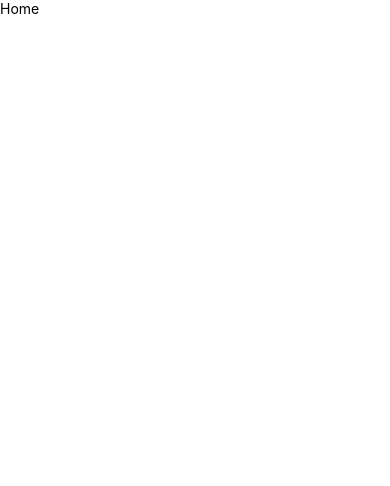
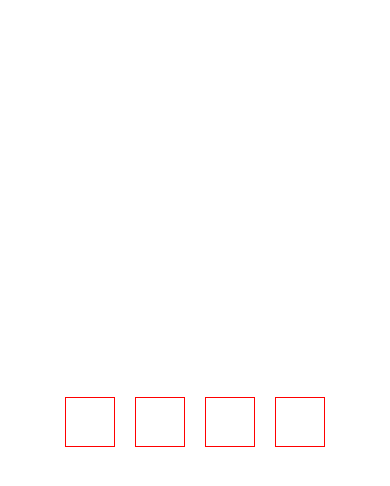
Before and after one commit to antinucleus/pomo, a React Native app: screen / in a window 390 px wide. Shown: the top 486 px of the page. Built offline with nearby package versions, Linux system fonts and the light colour scheme.

Commit message:
fix(DigitBox):add digitBox component that only accept one number fix(Digits):add digit component that render 4 digitBox, fix(Screen):add style props for passing extra props,

```diff
--- /dev/null
+++ b/app/components/DigitBox.js
@@ -0,0 +1,34 @@
+import React, { useState } from 'react';
+import { TextInput, StyleSheet } from "react-native"
+const DigitBox = ({ id, setId, reff, nextRef }) => {
+  const [value, setValue] = useState("")
+  const handleValueChange = (e) => {
+    id === 1 ? setValue(e.replace(/[^1-9]/g, '')) : setValue(e.replace(/[^0-9]/g, ''))
+    nextRef?.current?.focus()
+  }
+  return (
+    <TextInput
+      ref={reff}
+      returnKeyType='next'
+      selectTextOnFocus
+      maxLength={1}
+      keyboardType='numeric'
+      style={styles.textInput}
+      value={value}
+      onFocus={() => setId(id)}
+      onChangeText={handleValueChange}
+    />
+  )
+};
+const styles = StyleSheet.create({
+  textInput: {
+    borderColor: "red",
+    borderWidth: 1,
+    textAlign: "center",
+    width: 50,
+    height: 50,
+    marginHorizontal: 10
+  }
+})
+
+export default DigitBox;
--- /dev/null
+++ b/app/components/Digits.js
@@ -0,0 +1,31 @@
+import React, { useState, useRef } from 'react';
+import { StyleSheet, View } from 'react-native';
+import DigitBox from './DigitBox';
+const Digits = () => {
+    const nextRef = useRef();
+    const [id, setId] = useState(1)
+    return (
+        <View style={styles.digitContainer} >
+            {
+                [1, 2, 3, 4].map(i =>
+                    <DigitBox
+                        key={String(i)}
+                        id={i}
+                        setId={setId}
+                        nextRef={nextRef}
+                        reff={id + 1 === i ? nextRef : null}
+                    />)
+            }
+        </View>
+    )
+};
+const styles = StyleSheet.create({
+    digitContainer: {
+        flex: 1,
+        flexDirection: "row",
+        justifyContent: "center",
+        alignItems: "center"
+    }
+})
+
+export default Digits;
--- a/app/components/Screen.js
+++ b/app/components/Screen.js
@@ -1,8 +1,8 @@
 import React from 'react';
-import { SafeAreaView, StyleSheet, StatusBar, Platform } from "react-native"
-const Screen = ({ children }) => {
+import { SafeAreaView, StyleSheet } from "react-native"
+const Screen = ({ children, style }) => {
     return (
-        <SafeAreaView style={styles.screen} >
+        <SafeAreaView style={[styles.screen, { ...style }]} >
             {children}
         </SafeAreaView>
     );
--- a/app/screens/HomeScreen/index.js
+++ b/app/screens/HomeScreen/index.js
@@ -1,13 +1,10 @@
 import React from 'react';
-import { Text } from 'react-native';
 import Screen from '../../components/Screen';
-
+import Digits from '../../components/Digits';
 const HomeScreen = () => {
     return (
         <Screen>
-            <Text>
-                Home
-            </Text>
+            <Digits />
         </Screen>
     );
 };
```
